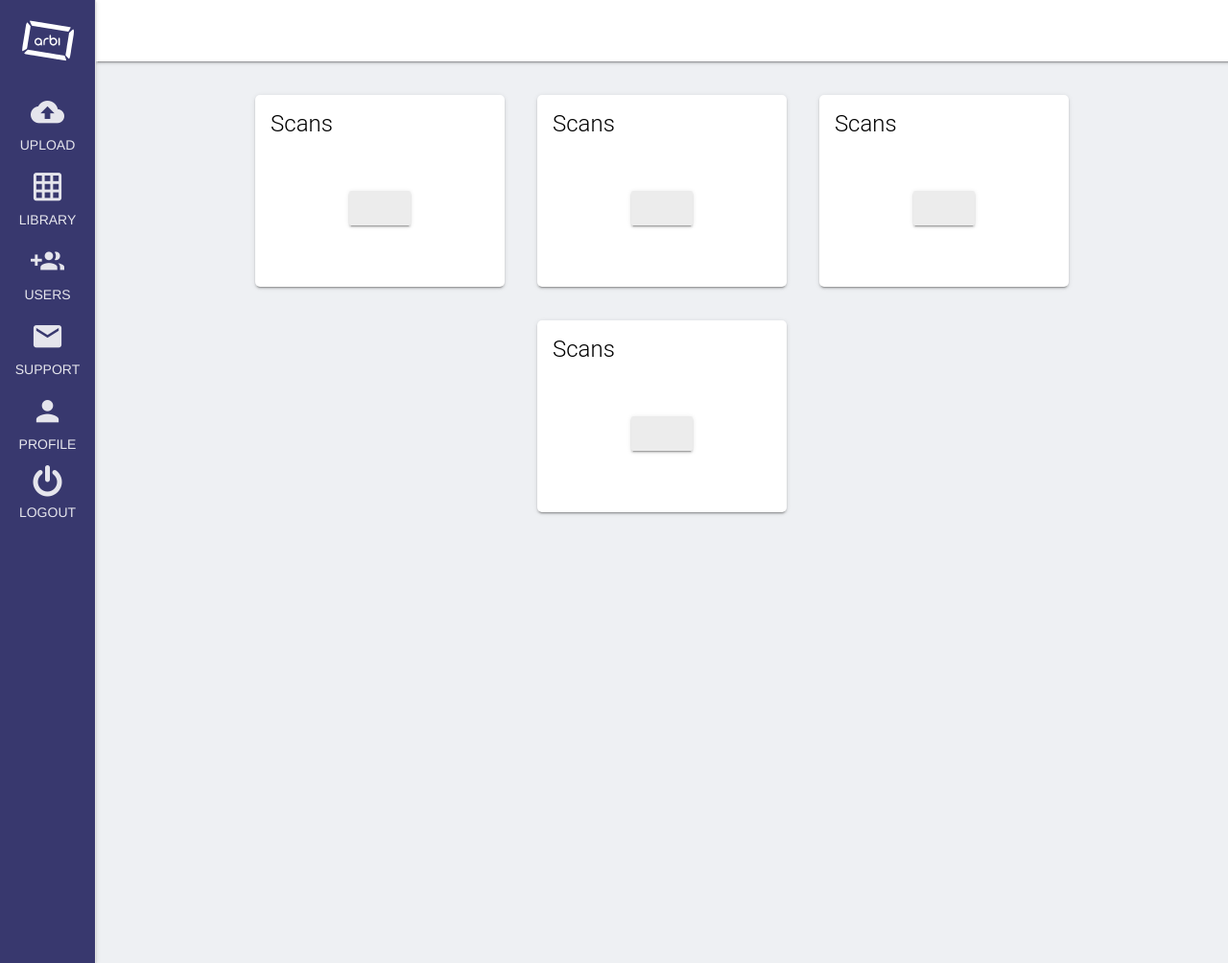
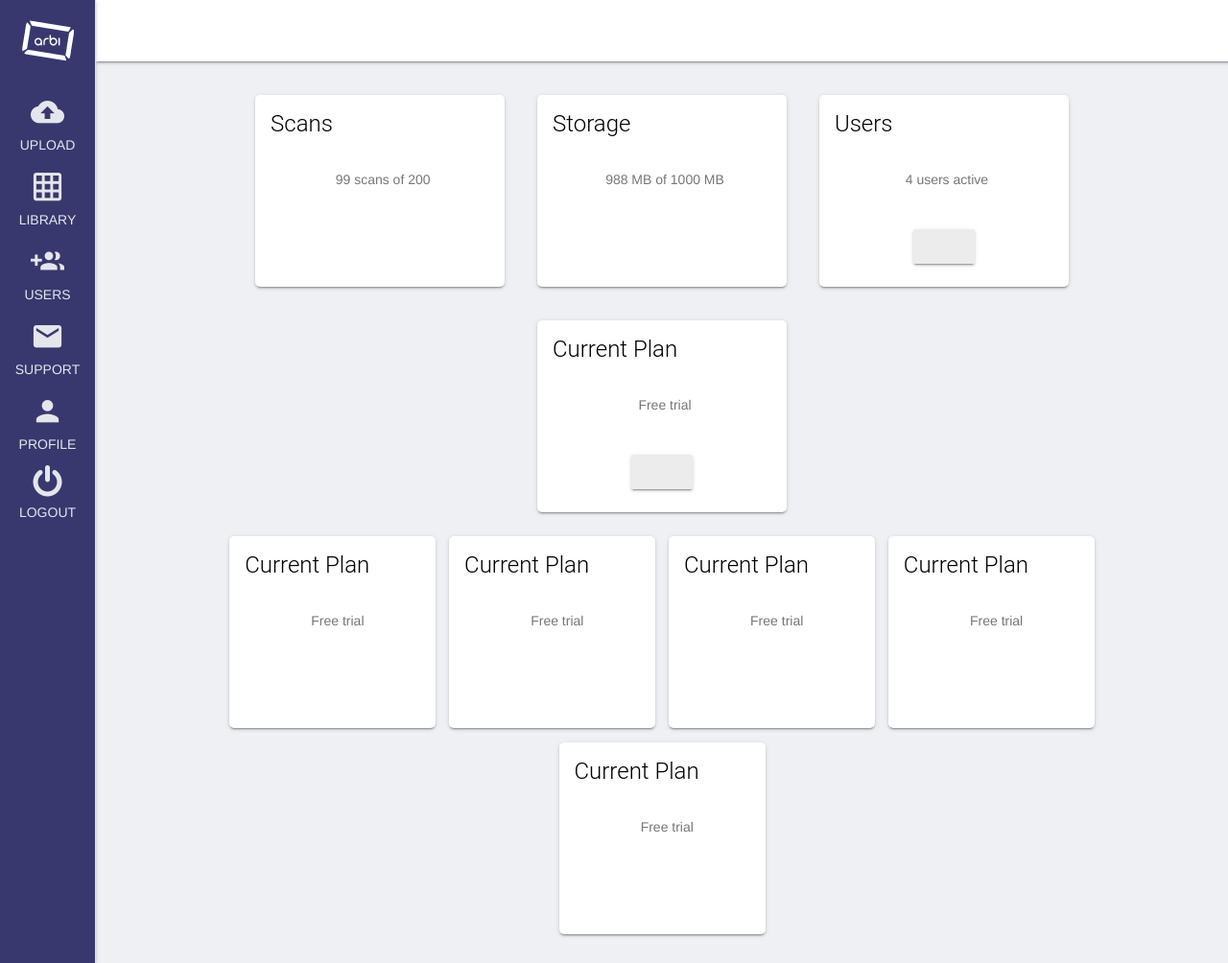
Before and after one commit to fandy/arbio, a PHP site: page /Admin/index.html in a window 1280 px wide. Shown: the whole page at 96% size. Run offline with PHP 8.4, Linux system fonts and the light colour scheme; some web fonts are replaced.

Commit message:
important

```diff
--- a/Admin/index.html
+++ b/Admin/index.html
@@ -51,7 +51,29 @@
                         <h2 class="mdl-card__title-text">Scans</h2>
                     </div>
                     <div class="mdl-card__supporting-text">
+                    	<p>99 scans of 200</p>
+                    </div>
+                    <div class="mdl-card__actions">
 
+                    </div>
+				</div>
+				<div class="mdl-card mdl-card-admin">
+					<div class="mdl-card__title">
+                        <h2 class="mdl-card__title-text">Storage</h2>
+                    </div>
+                    <div class="mdl-card__supporting-text">
+                    	<p>988 MB of 1000 MB</p>
+                    </div>
+                    <div class="mdl-card__actions">
+
+                    </div>
+				</div>
+				<div class="mdl-card mdl-card-admin">
+					<div class="mdl-card__title">
+                        <h2 class="mdl-card__title-text">Users</h2>
+                    </div>
+                    <div class="mdl-card__supporting-text">
+                    	<p>4 users active</p>
                     </div>
                     <div class="mdl-card__actions">
                         <button class="mdl-button mdl-js-button mdl-js-ripple-effect mdl-button--raised"></button>
@@ -59,35 +81,55 @@
 				</div>
 				<div class="mdl-card mdl-card-admin">
 					<div class="mdl-card__title">
-                        <h2 class="mdl-card__title-text">Scans</h2>
+                        <h2 class="mdl-card__title-text">Current Plan</h2>
                     </div>
                     <div class="mdl-card__supporting-text">
-
+                    	<p>Free trial</p>
                     </div>
                     <div class="mdl-card__actions">
                         <button class="mdl-button mdl-js-button mdl-js-ripple-effect mdl-button--raised"></button>
                     </div>
 				</div>
-				<div class="mdl-card mdl-card-admin">
+				<div id="challenge">
+					<div class="mdl-card mdl-card-challenge">
 						<div class="mdl-card__title">
-                        <h2 class="mdl-card__title-text">Scans</h2>
+	                        <h2 class="mdl-card__title-text">Current Plan</h2>
 	                    </div>
 	                    <div class="mdl-card__supporting-text">
-
-                    </div>
-                    <div class="mdl-card__actions">
-                        <button class="mdl-button mdl-js-button mdl-js-ripple-effect mdl-button--raised"></button>
+	                    	<p>Free trial</p>
 	                    </div>
 					</div>
-				<div class="mdl-card mdl-card-admin">
+					<div class="mdl-card mdl-card-challenge">
 						<div class="mdl-card__title">
-                        <h2 class="mdl-card__title-text">Scans</h2>
+	                        <h2 class="mdl-card__title-text">Current Plan</h2>
 	                    </div>
 	                    <div class="mdl-card__supporting-text">
-
+	                    	<p>Free trial</p>
 	                    </div>
-                    <div class="mdl-card__actions">
-                        <button class="mdl-button mdl-js-button mdl-js-ripple-effect mdl-button--raised"></button>
+					</div>
+					<div class="mdl-card mdl-card-challenge">
+						<div class="mdl-card__title">
+	                        <h2 class="mdl-card__title-text">Current Plan</h2>
+	                    </div>
+	                    <div class="mdl-card__supporting-text">
+	                    	<p>Free trial</p>
+	                    </div>
+					</div>
+					<div class="mdl-card mdl-card-challenge">
+						<div class="mdl-card__title">
+	                        <h2 class="mdl-card__title-text">Current Plan</h2>
+	                    </div>
+	                    <div class="mdl-card__supporting-text">
+	                    	<p>Free trial</p>
+	                    </div>
+					</div>
+					<div class="mdl-card mdl-card-challenge">
+						<div class="mdl-card__title">
+	                        <h2 class="mdl-card__title-text">Current Plan</h2>
+	                    </div>
+	                    <div class="mdl-card__supporting-text">
+	                    	<p>Free trial</p>
+	                    </div>
 					</div>
 				</div>
 	    	</div>
--- a/Admin/public/css/menu.css
+++ b/Admin/public/css/menu.css
@@ -58,3 +58,8 @@
     max-width: 260px;
     margin: 15px;
 }
+.mdl-card-challenge{
+    display: inline-block;
+    max-width: 215px;
+    margin: 5px;
+}
```
Lines whose indentation alone changed are shown as unchanged.
